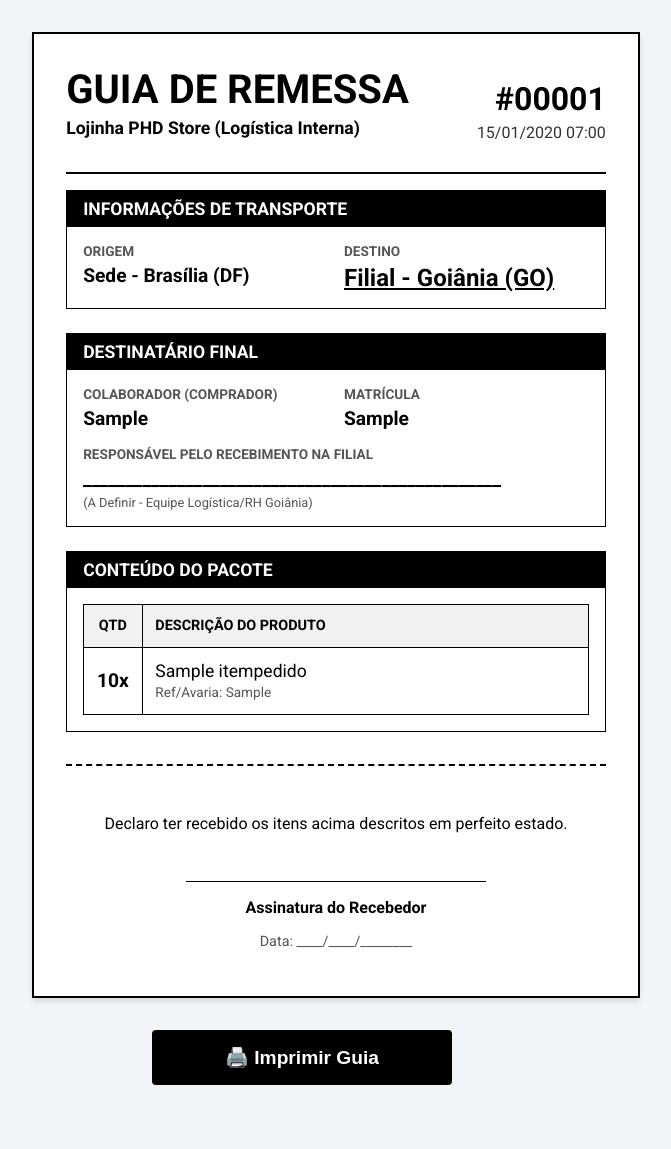
After one commit to nicthecreator/projeto-website-django-ecommerce, a Django app: page /imprimir-guia/1/ in a window 1280 px wide. The commit adds this page. Shown: the whole page, without its empty margins (338-1009 px from the left). Run offline with Django 5.2, Linux system fonts and the light colour scheme; a user stored in the database is signed in; tables that the repository leaves empty hold one stand-in row (values such as "Sample post").

Commit message:
Nova feature: Guia de remessa e logistica para filial Goiania

```diff
--- /dev/null
+++ b/index/templates/guia_remessa.html
@@ -0,0 +1,260 @@
+<!DOCTYPE html>
+<html lang="pt-br">
+<head>
+    <meta charset="UTF-8">
+    <title>Guia de Remessa - Pedido #{{ pedido.id }}</title>
+    <style>
+        @import url('https://fonts.googleapis.com/css2?family=Roboto:wght@400;700&display=swap');
+
+        body {
+            font-family: 'Roboto', sans-serif;
+            background-color: #f1f5f9; /* fundo cinza apenas para tela */
+            color: #000;
+            margin: 0;
+            padding: 2rem;
+            display: flex;
+            justify-content: center;
+        }
+
+        .guia-container {
+            width: 100%;
+            max-width: 800px;
+            background-color: #fff;
+            padding: 2rem;
+            border: 2px solid #000;
+            box-shadow: 0 4px 6px rgba(0,0,0,0.1);
+        }
+
+        .header {
+            display: flex;
+            justify-content: space-between;
+            align-items: center;
+            border-bottom: 2px solid #000;
+            padding-bottom: 1rem;
+            margin-bottom: 1rem;
+        }
+
+        .header h1 {
+            margin: 0;
+            font-size: 2.5rem;
+            text-transform: uppercase;
+        }
+
+        .header-pedido {
+            text-align: right;
+        }
+
+        .header-pedido h2 {
+            margin: 0;
+            font-size: 2rem;
+        }
+
+        .header-pedido p {
+            margin: 5px 0 0 0;
+            font-size: 1rem;
+            color: #333;
+        }
+
+        .section {
+            border: 1px solid #000;
+            margin-bottom: 1.5rem;
+        }
+
+        .section-title {
+            background-color: #000;
+            color: #fff;
+            padding: 0.5rem 1rem;
+            font-weight: bold;
+            text-transform: uppercase;
+            font-size: 1.1rem;
+            margin: 0;
+        }
+
+        .section-content {
+            padding: 1rem;
+            display: grid;
+            grid-template-columns: 1fr 1fr;
+            gap: 1rem;
+        }
+
+        .info-block {
+            display: flex;
+            flex-direction: column;
+            gap: 5px;
+        }
+
+        .info-label {
+            font-size: 0.85rem;
+            text-transform: uppercase;
+            color: #555;
+            font-weight: bold;
+        }
+
+        .info-value {
+            font-size: 1.2rem;
+            font-weight: bold;
+        }
+
+        table {
+            width: 100%;
+            border-collapse: collapse;
+        }
+
+        th, td {
+            border: 1px solid #000;
+            padding: 0.8rem;
+            text-align: left;
+        }
+
+        th {
+            background-color: #f1f1f1;
+            font-weight: bold;
+            text-transform: uppercase;
+            font-size: 0.9rem;
+        }
+
+        .footer {
+            margin-top: 2rem;
+            text-align: center;
+            border-top: 2px dashed #000;
+            padding-top: 2rem;
+        }
+
+        .signature-line {
+            width: 300px;
+            border-bottom: 1px solid #000;
+            margin: 3rem auto 0.5rem auto;
+        }
+
+        .btn-imprimir {
+            display: block;
+            width: 100%;
+            max-width: 300px;
+            margin: 2rem auto;
+            padding: 1rem;
+            background-color: #000;
+            color: #fff;
+            text-align: center;
+            text-decoration: none;
+            font-weight: bold;
+            font-size: 1.2rem;
+            border: none;
+            cursor: pointer;
+            border-radius: 4px;
+        }
+
+        /* Configurações de Impressão */
+        @media print {
+            body {
+                background-color: #fff;
+                padding: 0;
+            }
+            .guia-container {
+                border: none;
+                box-shadow: none;
+                max-width: 100%;
+                width: 100%;
+                padding: 0;
+            }
+            .btn-imprimir {
+                display: none;
+            }
+            @page {
+                margin: 1cm;
+            }
+        }
+    </style>
+</head>
+<body>
+
+    <div>
+        <div class="guia-container">
+            <div class="header">
+                <div>
+                    <h1>Guia de Remessa</h1>
+                    <p style="margin-top: 5px; font-size: 1.1rem; font-weight: bold;">Lojinha PHD Store (Logística Interna)</p>
+                </div>
+                <div class="header-pedido">
+                    <h2>#{{ pedido.id|stringformat:"05d" }}</h2>
+                    <p>{{ pedido.data_pedido|date:"d/m/Y H:i" }}</p>
+                </div>
+            </div>
+
+            <!-- Dados Logísticos -->
+            <div class="section">
+                <h3 class="section-title">Informações de Transporte</h3>
+                <div class="section-content">
+                    <div class="info-block">
+                        <span class="info-label">Origem</span>
+                        <span class="info-value">Sede - Brasília (DF)</span>
+                    </div>
+                    <div class="info-block">
+                        <span class="info-label">Destino</span>
+                        <span class="info-value" style="font-size: 1.5rem; text-decoration: underline;">Filial - Goiânia (GO)</span>
+                    </div>
+                </div>
+            </div>
+
+            <!-- Dados do Recebedor -->
+            <div class="section">
+                <h3 class="section-title">Destinatário Final</h3>
+                <div class="section-content" style="grid-template-columns: 1fr;">
+                    <div style="display: grid; grid-template-columns: 1fr 1fr; gap: 1rem;">
+                        <div class="info-block">
+                            <span class="info-label">Colaborador (Comprador)</span>
+                            <span class="info-value">{{ pedido.usuario.first_name }}</span>
+                        </div>
+                        <div class="info-block">
+                            <span class="info-label">Matrícula</span>
+                            <span class="info-value">{{ pedido.usuario.profile.matricula|default:"N/A" }}</span>
+                        </div>
+                        <div class="info-block" style="grid-column: span 2;">
+                            <span class="info-label">Responsável pelo Recebimento na Filial</span>
+                            <span class="info-value" style="font-style: italic;">_________________________________________________</span>
+                            <span style="font-size: 0.8rem; color: #555;">(A Definir - Equipe Logística/RH Goiânia)</span>
+                        </div>
+                    </div>
+                </div>
+            </div>
+
+            <!-- Lista de Itens -->
+            <div class="section">
+                <h3 class="section-title">Conteúdo do Pacote</h3>
+                <div style="padding: 1rem;">
+                    <table>
+                        <thead>
+                            <tr>
+                                <th style="width: 10%; text-align: center;">Qtd</th>
+                                <th style="width: 90%;">Descrição do Produto</th>
+                            </tr>
+                        </thead>
+                        <tbody>
+                            {% for item in pedido.itens.all %}
+                            <tr>
+                                <td style="text-align: center; font-weight: bold; font-size: 1.2rem;">{{ item.quantidade }}x</td>
+                                <td style="font-size: 1.1rem;">
+                                    {{ item.produto_nome }}<br>
+                                    <small style="color: #555; font-size: 0.85rem;">Ref/Avaria: {{ item.produto.avaria|default:"Nenhuma" }}</small>
+                                </td>
+                            </tr>
+                            {% endfor %}
+                        </tbody>
+                    </table>
+                </div>
+            </div>
+
+            <div class="footer">
+                <p>Declaro ter recebido os itens acima descritos em perfeito estado.</p>
+                <div class="signature-line"></div>
+                <p style="font-weight: bold;">Assinatura do Recebedor</p>
+                <p style="font-size: 0.9rem; color: #555;">Data: ____/____/________</p>
+            </div>
+        </div>
+
+        <button class="btn-imprimir" onclick="window.print()">
+            🖨️ Imprimir Guia
+        </button>
+    </div>
+
+</body>
+</html>
--- a/index/urls.py
+++ b/index/urls.py
@@ -19,4 +19,5 @@ urlpatterns = [
     path('deletar-produto/<int:produto_id>/', views.deletar_produto, name='deletar_produto'),
     path('editar-produto/<int:produto_id>/', views.editar_produto, name='editar_produto'),
     path('dar-baixa-pedido/<int:pedido_id>/', views.dar_baixa_pedido, name='dar_baixa_pedido'),
+    path('imprimir-guia/<int:pedido_id>/', views.imprimir_guia_view, name='imprimir_guia'),
 ]
--- a/index/views.py
+++ b/index/views.py
@@ -409,6 +409,22 @@ def dar_baixa_pedido(request, pedido_id):
 
     return JsonResponse({'success': False, 'message': 'Método inválido'}, status=405)
 
+@login_required(login_url='login')
+def imprimir_guia_view(request, pedido_id):
+    if not request.user.is_staff:
+        messages.error(request, 'Não autorizado')
+        return redirect('index')
+
+    try:
+        pedido = Pedido.objects.select_related('usuario', 'usuario__profile').prefetch_related('itens', 'itens__produto').get(id=pedido_id)
+
+        # Só permite imprimir guia para Goiânia, mas não vamos travar o código.
+        # A lógica no template ou no botão vai garantir isso, aqui apenas enviamos os dados.
+        return render(request, 'guia_remessa.html', {'pedido': pedido})
+    except Pedido.DoesNotExist:
+        messages.error(request, 'Pedido não encontrado')
+        return redirect('painel_admin')
+
 from django.db.models import Q, F
 from django.db.models.functions import TruncMonth
 from datetime import datetime
```
Also changed, not shown: index/templates/painel_admin.html (+8 -1 lines).
